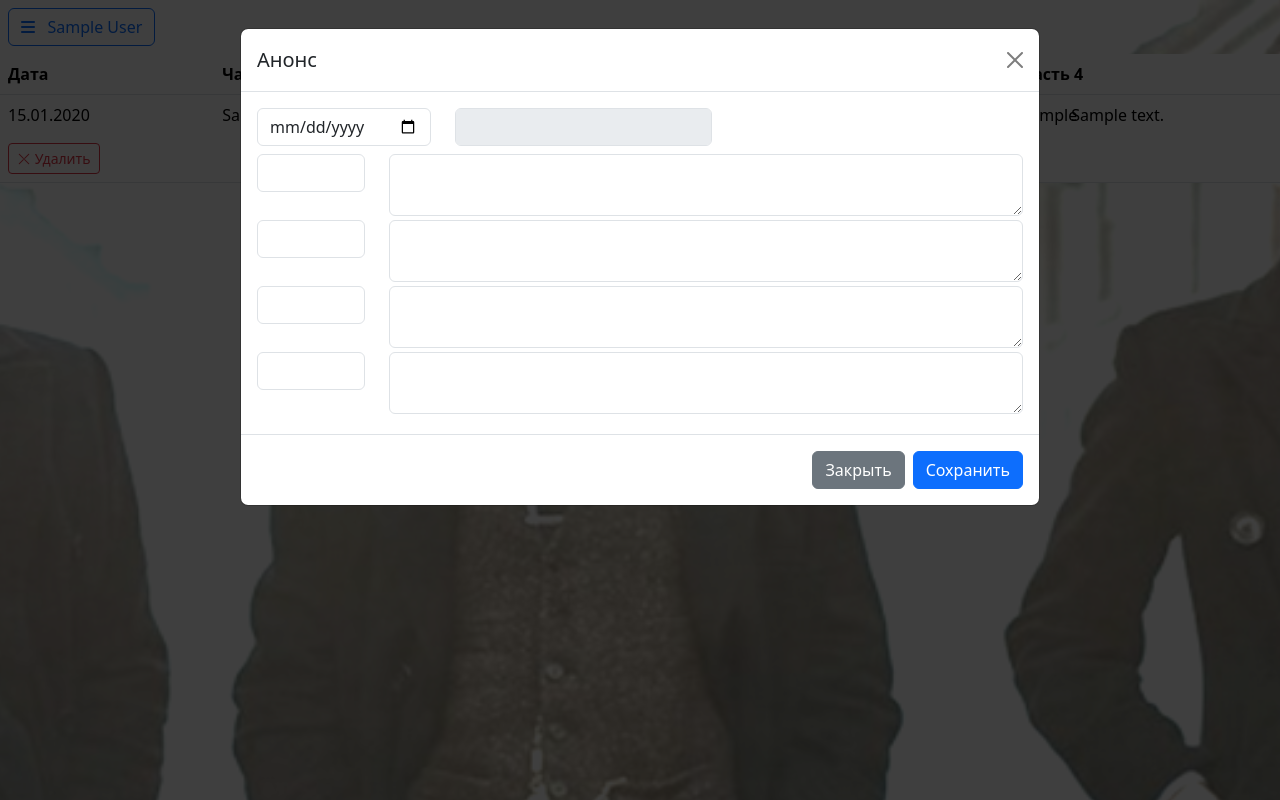
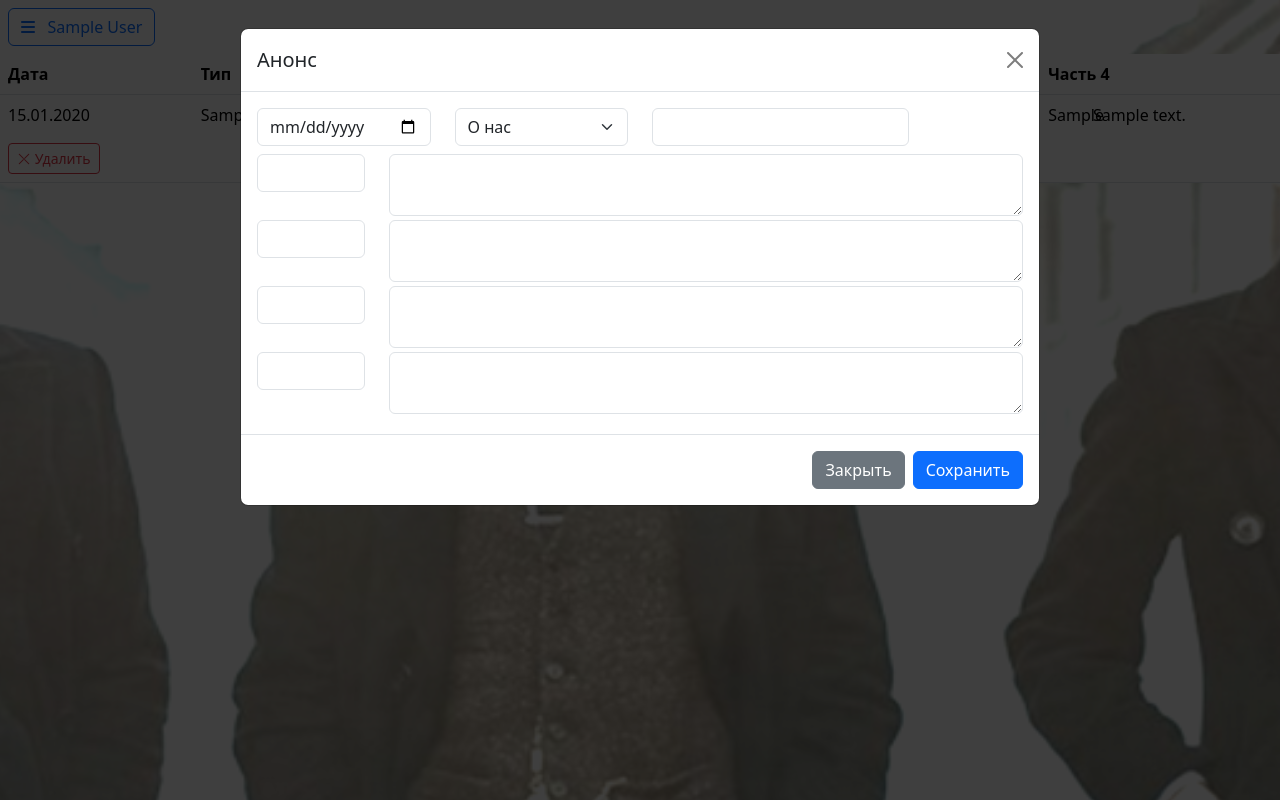
Before and after one commit to tsibul/upsystems_bot, a Django app: page /game_management/promo in a window 1280 px wide, after a click on "Добавить"; the page is wider, and only the part inside the window is pictured. Run offline with Django 4.2, Linux system fonts and the light colour scheme; a user stored in the database is signed in; tables that the repository leaves empty hold one stand-in row (values such as "Sample post"); parts of the project's set-up code (start-up, migrations or seed data) failed here and were passed over; some libraries are stand-ins or nearby versions.

Commit message:
added promo_type field, changed id from disabled to readonly

```diff
--- a/game_management/templates/game_management/promo.html
+++ b/game_management/templates/game_management/promo.html
@@ -4,6 +4,16 @@
 <head>
     <meta charset="UTF-8">
     <title>Анонсы</title>
+<!-- Font Awesome -->
+<link href="https://cdnjs.cloudflare.com/ajax/libs/font-awesome/6.0.0/css/all.min.css" rel="stylesheet"/>
+<!-- Google Fonts -->
+<link href="https://fonts.googleapis.com/css?family=Roboto:300,400,500,700&display=swap" rel="stylesheet"/>
+<!-- MDB -->
+<!--<link href="https://cdnjs.cloudflare.com/ajax/libs/mdb-ui-kit/4.4.0/mdb.min.css" rel="stylesheet"/><--->
+<link rel="stylesheet" href="https://cdn.jsdelivr.net/npm/bootstrap-icons@1.8.1/font/bootstrap-icons.css">
+<!-- Bootstrap core CSS -->
+<link href="https://cdn.jsdelivr.net/npm/bootstrap@5.3.0-alpha1/dist/css/bootstrap.min.css" rel="stylesheet" integrity="sha384-GLhlTQ8iRABdZLl6O3oVMWSktQOp6b7In1Zl3/Jr59b6EGGoI1aFkw7cmDA6j6gD" crossorigin="anonymous">
+
 <link href="{% static 'game_management/style.css' %}" rel="stylesheet" crossorigin="anonymous">
 </head>
 <body id="bg" style="background-image: url('{% static "img/back2.png"%}');">
@@ -22,6 +32,7 @@
     <thead>
     <tr class="bg-primary bg-opacity-25">
         <th>Дата</th>
+        <th>Тип</th>
         <th colspan="2">Часть 1</th>
         <th colspan="2">Часть 2</th>
         <th colspan="2">Часть 3</th>
@@ -34,7 +45,8 @@
         data-date="{{ item.promo_date|date:'Y-m-d' }}"
         data-par1="{{ item.par1 }}" data-text1="{{ item.text1 }}" data-par2="{{ item.par2 }}"
         data-text2="{{ item.text2 }}" data-par3="{{ item.par3 }}" data-text3="{{ item.text3 }}"
-        data-par4="{{ item.par4 }}" data-text4="{{ item.text4 }}" onclick="fillPromoModal(this);"
+        data-par4="{{ item.par4 }}" data-text4="{{ item.text4 }}" data-type="{{ item.promo_type }}"
+        onclick="fillPromoModal(this);"
         class="bg-light bg-opacity-50">
         <td>
             {{ item.promo_date|date:"d.m.Y" }}
@@ -46,6 +58,7 @@
                 </button>
             </form>
         </td>
+        <td class="text-nowrap">{{ item.promo_type }}</td>
         <td style="max-width: 25px;">{{ item.par1 }}</td>
         <td>{{ item.text1 }}</td>
         <td style="max-width: 25px;">{{ item.par2 }}</td>
@@ -75,8 +88,15 @@
         <div class="col-3 mb-2">
         <input type="date" class="form-control" name="date" id="date" required>
         </div>
+        <div class="col-3 mb-2">
+            <select class="form-select" name="promo_type" id="promo_type">
+                <option>О нас</option>
+                <option>Цены</option>
+                <option>Скидки</option>
+            </select>
+        </div>
         <div class="col-auto mb-2">
-        <input type="text" class="form-control" name="promo_id" id="promo_id" disabled>
+        <input type="text" class="form-control" name="promo_id" id="promo_id" readonly>
         </div>
         </div>
         <div class="row">
```
